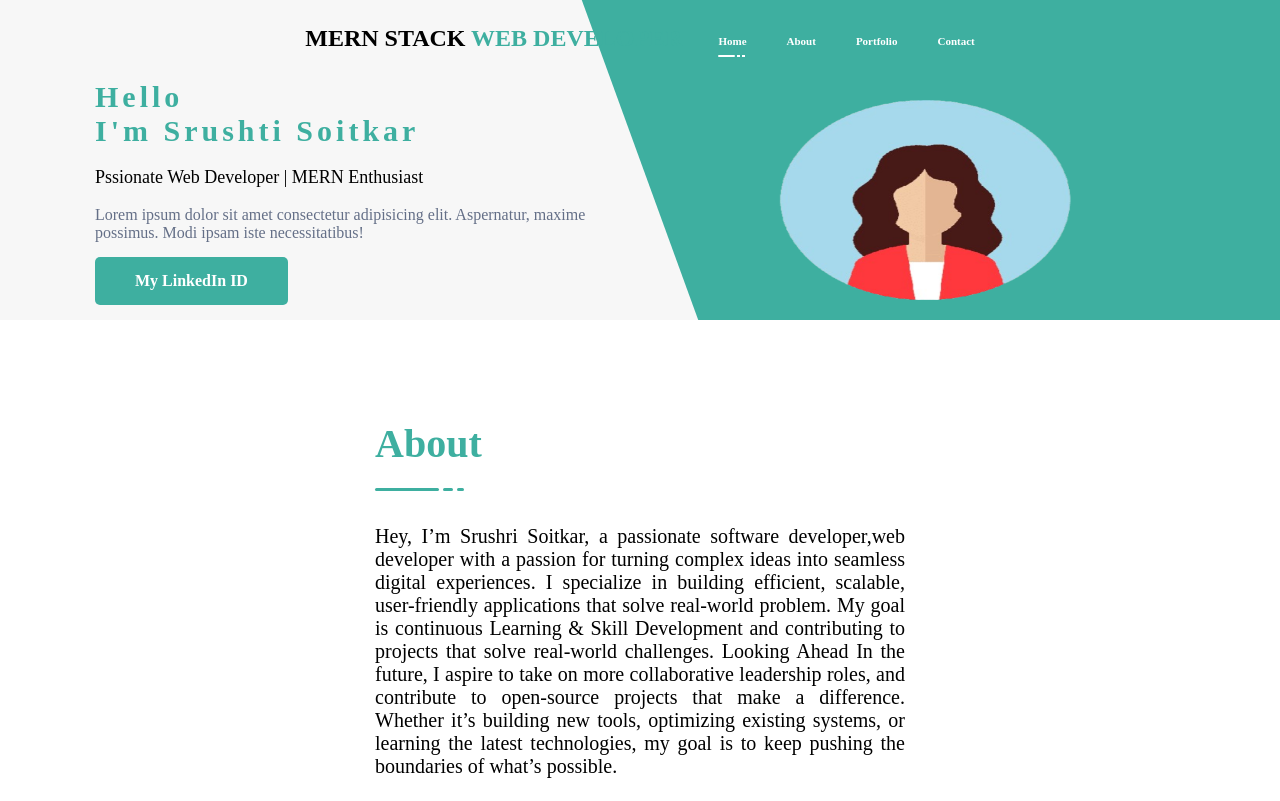
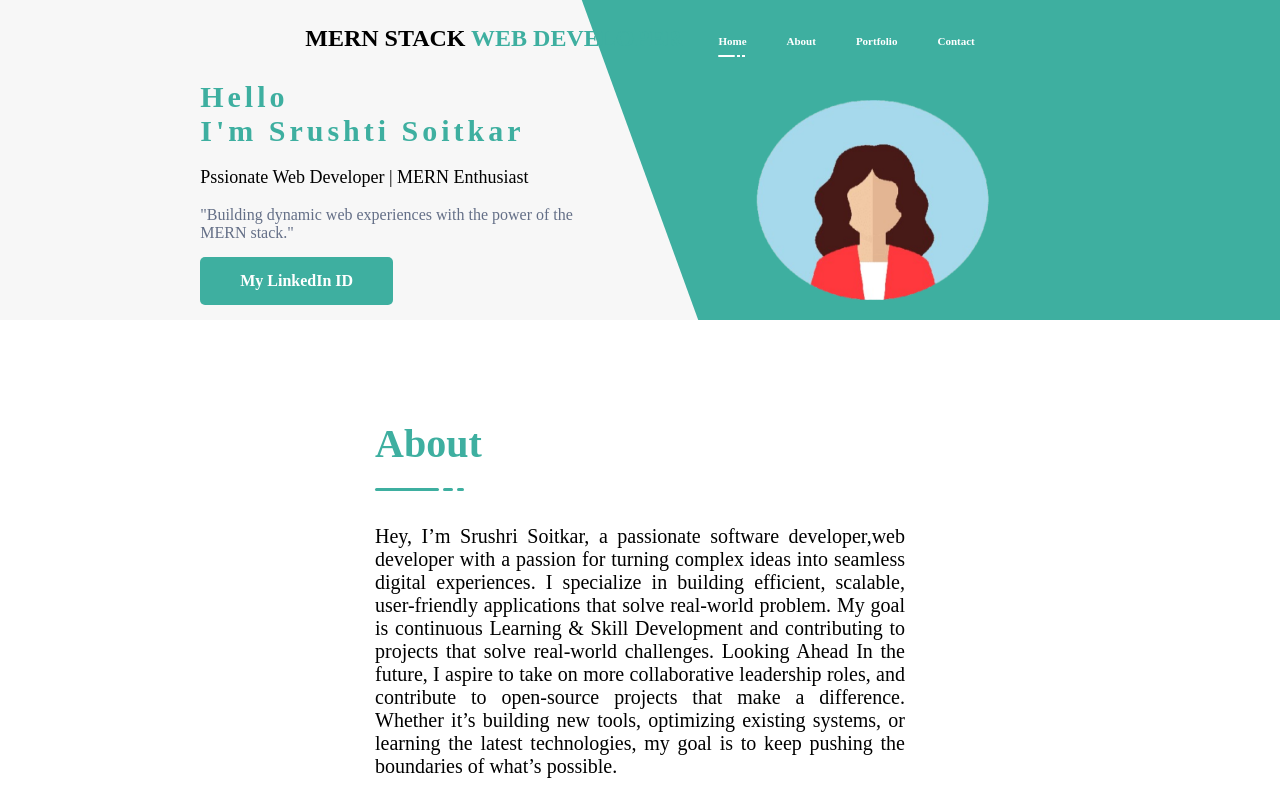
Before and after one commit to Tara-2803/MyPortfolio, a plain HTML site: page index.html in a window 1280 px wide. Shown: the top 801 px of the page. Drawn offline with Linux system fonts and the light colour scheme.

Commit message:
Update index.html

```diff
--- a/index.html
+++ b/index.html
@@ -45,8 +45,7 @@
                       <h4>Hello</h4>
                       <h4> I'm Srushti Soitkar</h4>
                       <span>Pssionate Web Developer | MERN Enthusiast</span>
-                      <p>Lorem ipsum dolor sit amet consectetur adipisicing elit. Aspernatur,
-                           maxime possimus. Modi ipsam iste necessitatibus!</p>
+                      <p>"Building dynamic web experiences with the power of the MERN stack."</p>
                            <a href="https://www.linkedin.com/in/srushti-soitkar-914248257" class="btn btn-1">My LinkedIn ID</a>
                   </div>
                   <div class="home-image">
```
